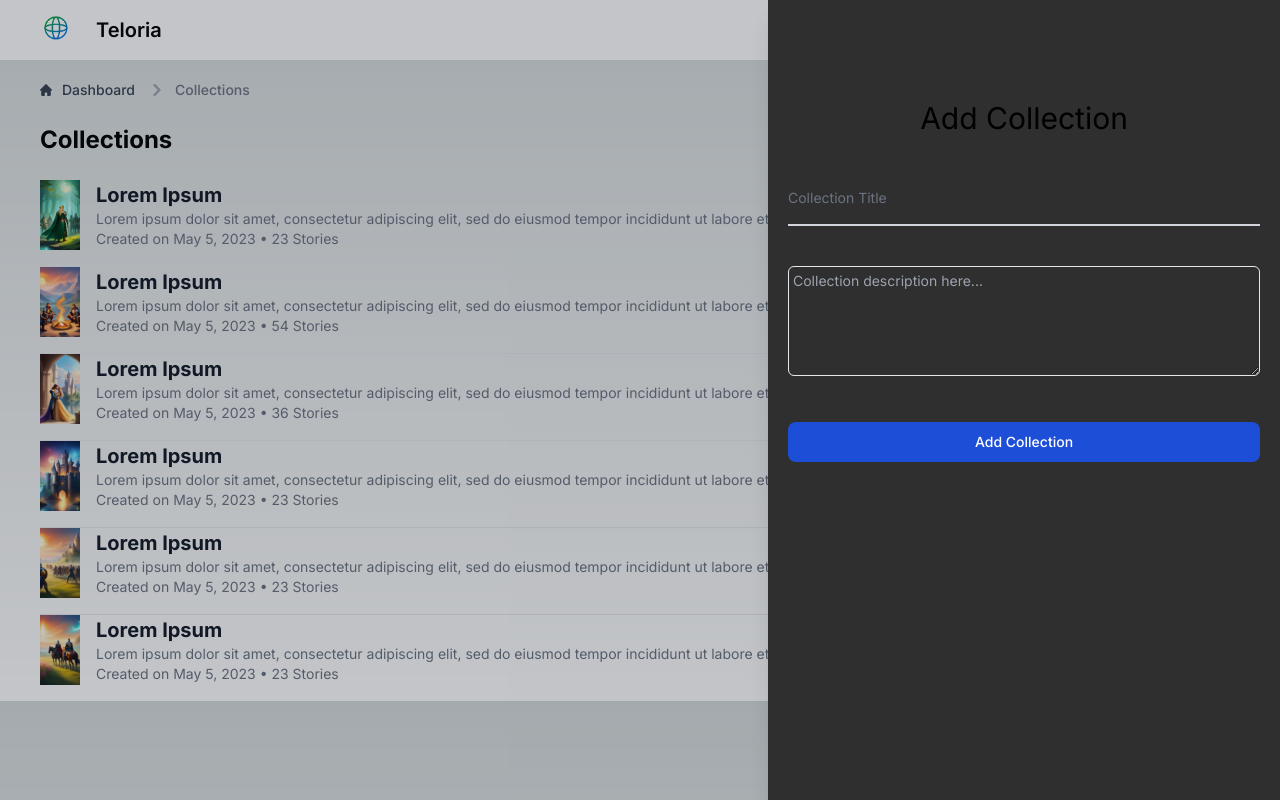
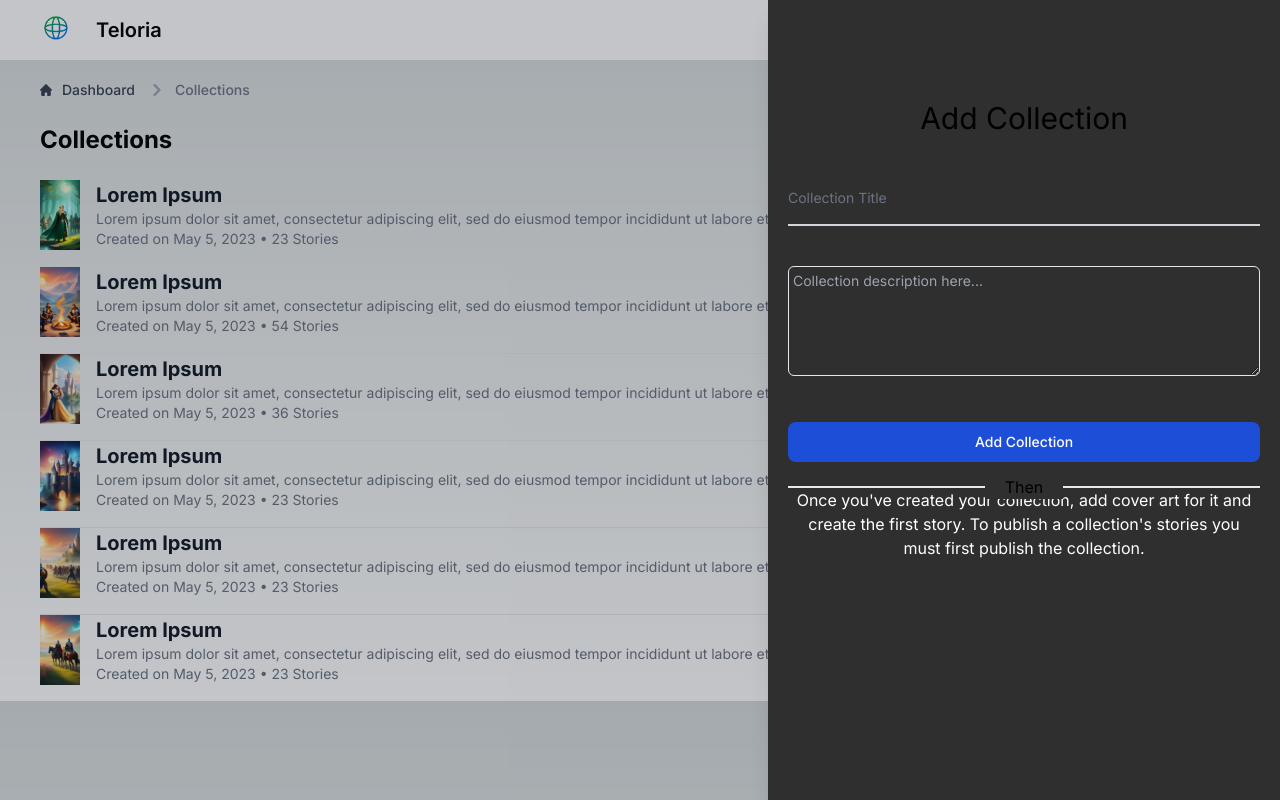
Before and after one commit to ares0524/Backstory-subdomain, a Next.js app: page /collections in a window 1280 px wide. Both pictures are taken after a click on the button "Add Collection". Built offline with nearby package versions, Linux system fonts and the light colour scheme.

Commit message:
Update add-collection.tsx
Added descriptions

```diff
--- a/app/collections/add-collection.tsx
+++ b/app/collections/add-collection.tsx
@@ -35,6 +35,13 @@ export default function Drawer({ isOpen, setIsOpen }: DrawerProps) {
                 <input type="hidden" />
 
                 <button className="text-white bg-blue-700 w-full mt-10 hover:bg-blue-800 focus:ring-4 focus:ring-blue-300 font-medium rounded-lg text-sm px-5 py-2.5 dark:bg-blue-600 dark:hover:bg-blue-700 focus:outline-none dark:focus:ring-blue-800">Add Collection</button>
+
+                <div className="relative flex items-center justify-center w-full mt-6 border border-t">
+                    <div className="absolute px-5 bg-[#2f2f2f]">Then</div>
+                </div>
+
+                <p className="text-center text-white">Once you've created your collection, add cover art for it and create the first story. To publish a collection's stories you must first publish the collection.</p>
+
             </div>
         </div>
       </section>
```
